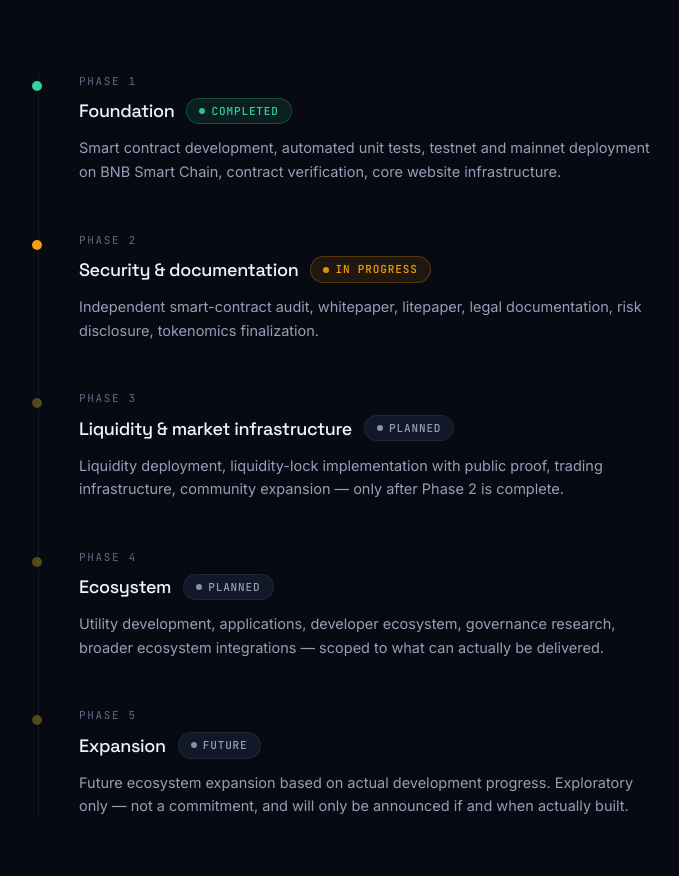
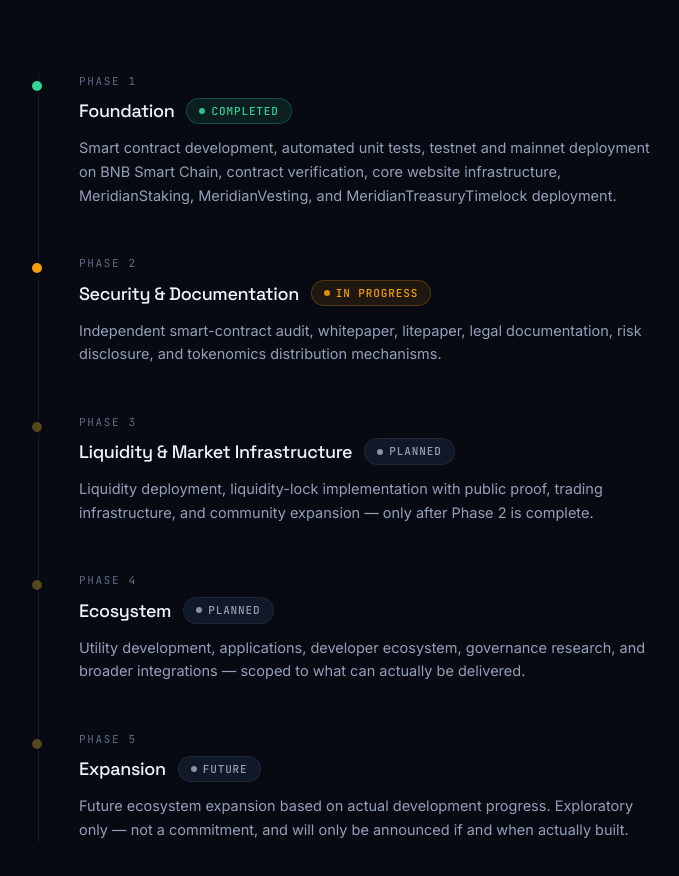
Before and after one commit to AuthorFarhanFaiz/MeridianProtocol-OfficialWebsite, a React (Vite) app: page /roadmap in a window 1280 px wide. Shown: the part 380-1256 px from the top of the page, without its empty margins (218-897 px from the left). Built offline with nearby package versions, Linux system fonts and the light colour scheme.

Commit message:
Update roadmap.ts

```diff
--- a/src/data/roadmap.ts
+++ b/src/data/roadmap.ts
@@ -15,23 +15,23 @@ export const ROADMAP: RoadmapPhase[] = [
     status: "COMPLETED",
     title: "Foundation",
     description:
-      "Smart contract development, automated unit tests, testnet and mainnet deployment on BNB Smart Chain, contract verification, core website infrastructure.",
+      "Smart contract development, automated unit tests, testnet and mainnet deployment on BNB Smart Chain, contract verification, core website infrastructure, MeridianStaking, MeridianVesting, and MeridianTreasuryTimelock deployment.",
   },
   {
     id: "phase-2",
     phase: "Phase 2",
     status: "IN PROGRESS",
-    title: "Security & documentation",
+    title: "Security & Documentation",
     description:
-      "Independent smart-contract audit, whitepaper, litepaper, legal documentation, risk disclosure, tokenomics finalization.",
+      "Independent smart-contract audit, whitepaper, litepaper, legal documentation, risk disclosure, and tokenomics distribution mechanisms.",
   },
   {
     id: "phase-3",
     phase: "Phase 3",
     status: "PLANNED",
-    title: "Liquidity & market infrastructure",
+    title: "Liquidity & Market Infrastructure",
     description:
-      "Liquidity deployment, liquidity-lock implementation with public proof, trading infrastructure, community expansion — only after Phase 2 is complete.",
+      "Liquidity deployment, liquidity-lock implementation with public proof, trading infrastructure, and community expansion — only after Phase 2 is complete.",
   },
   {
     id: "phase-4",
@@ -39,7 +39,7 @@ export const ROADMAP: RoadmapPhase[] = [
     status: "PLANNED",
     title: "Ecosystem",
     description:
-      "Utility development, applications, developer ecosystem, governance research, broader ecosystem integrations — scoped to what can actually be delivered.",
+      "Utility development, applications, developer ecosystem, governance research, and broader integrations — scoped to what can actually be delivered.",
   },
   {
     id: "phase-5",
```
